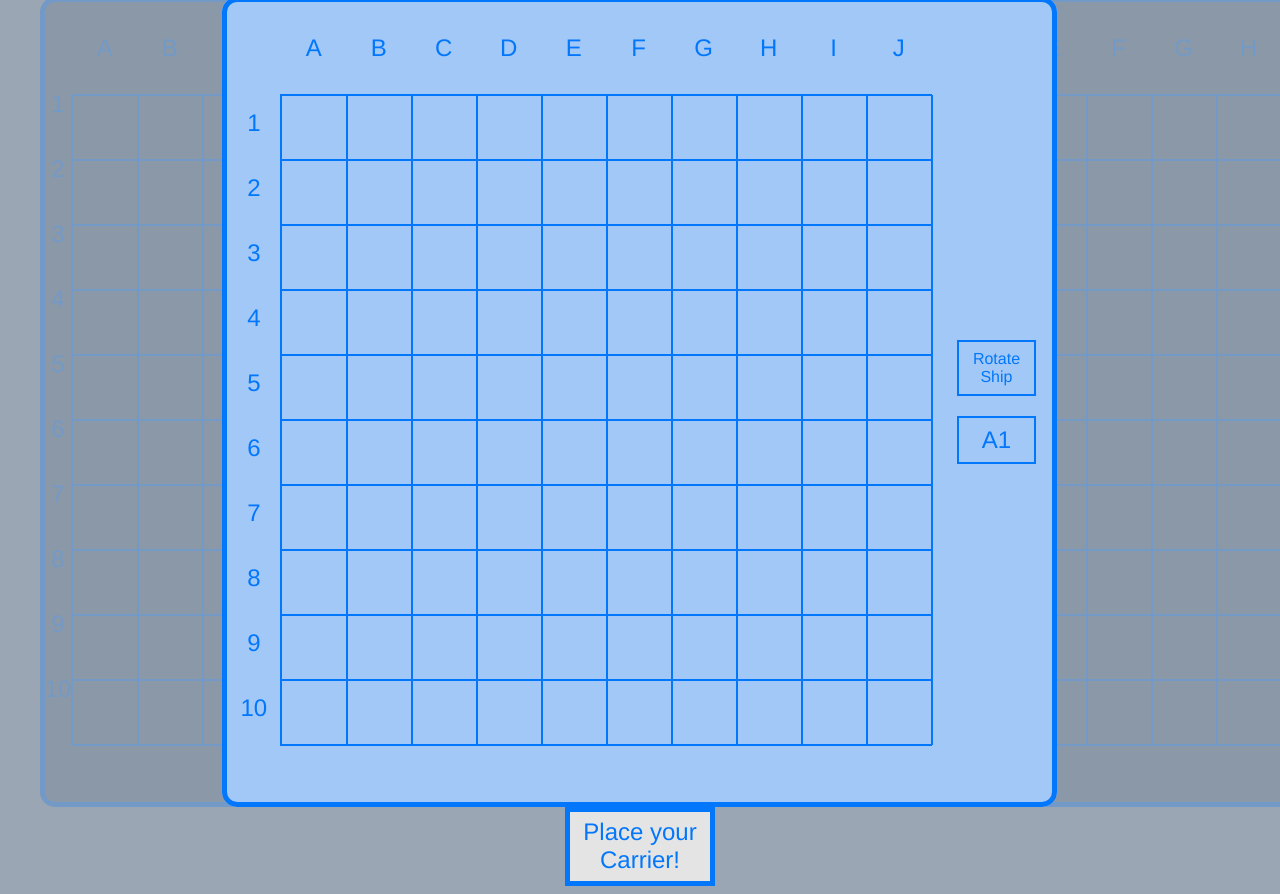
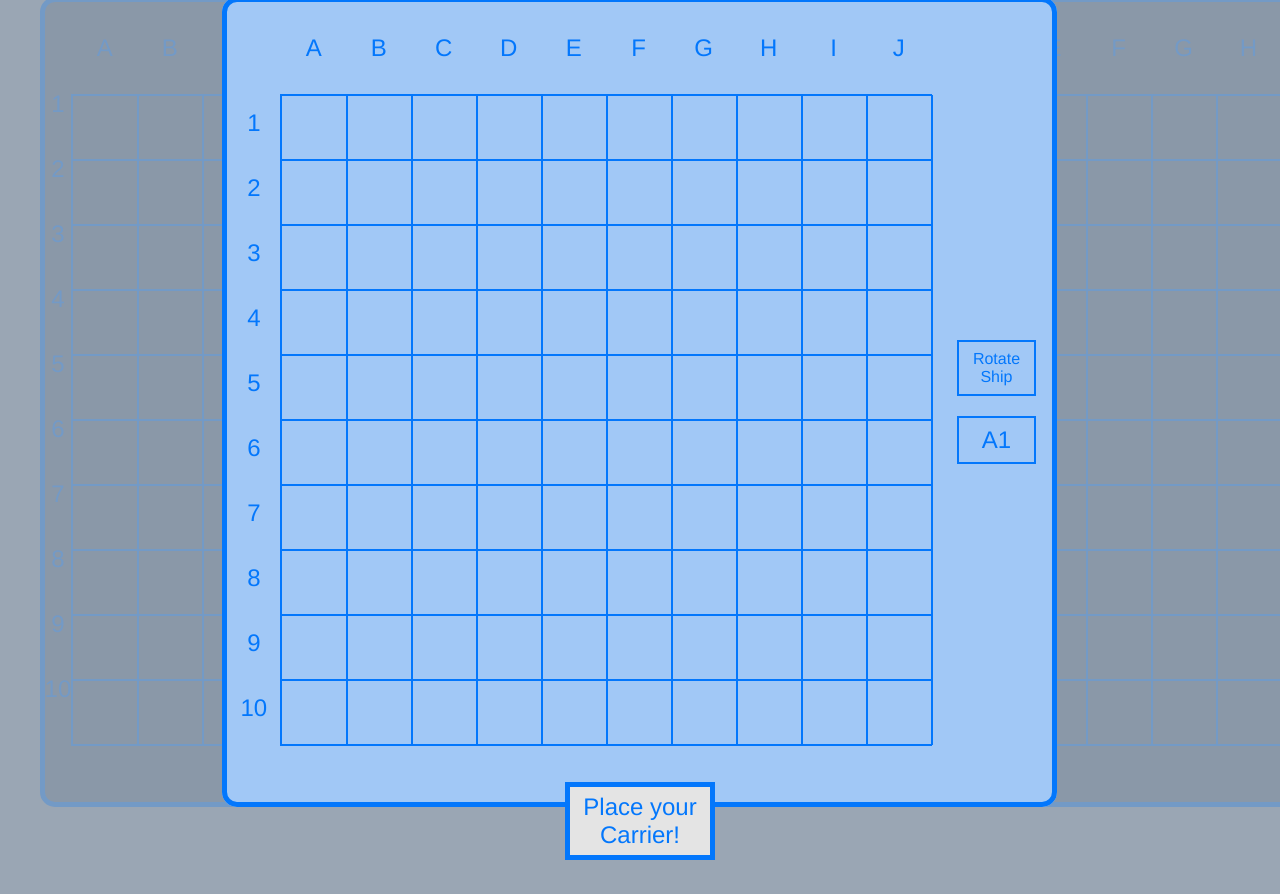
Before and after one commit to dstock3/battleship, a website built with webpack: page dist/index.html in a window 1280 px wide. Shown: the part 91-985 px from the top of the page. After the commit the page ends 959 px from the top, so only its background shows below. Built offline with Linux system fonts and the light colour scheme.

Commit message:
Adjusted position of prompt message element.

```diff
--- a/src/style.css
+++ b/src/style.css
@@ -29,6 +29,7 @@ body {
 }
 
 .prompt-message {
+    margin: -2% 0 0 0;
     font-size: 1.5em;
     text-align: center;
     padding: .5%;
```
Also changed, not shown: dist/bundle.js.
